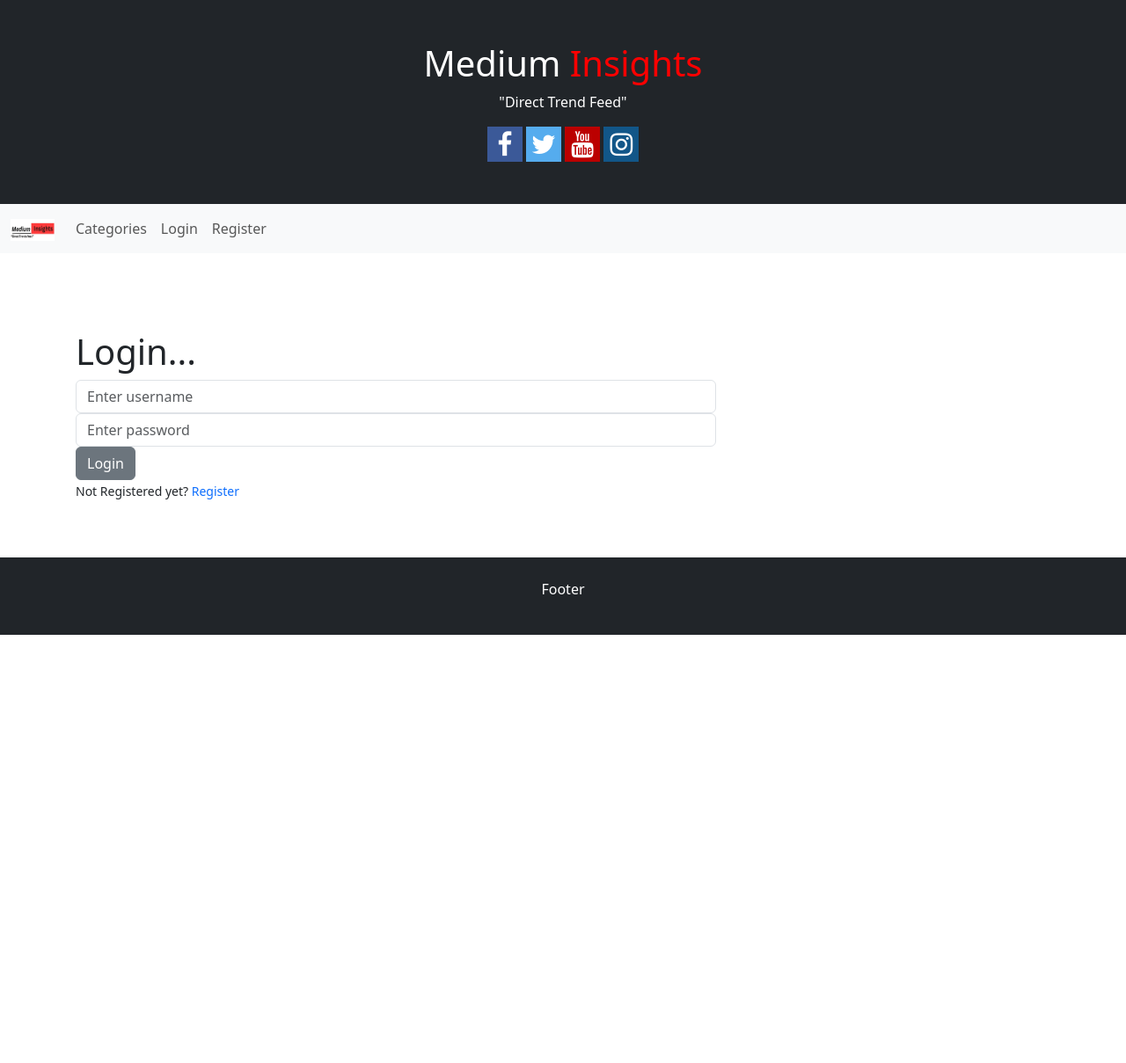
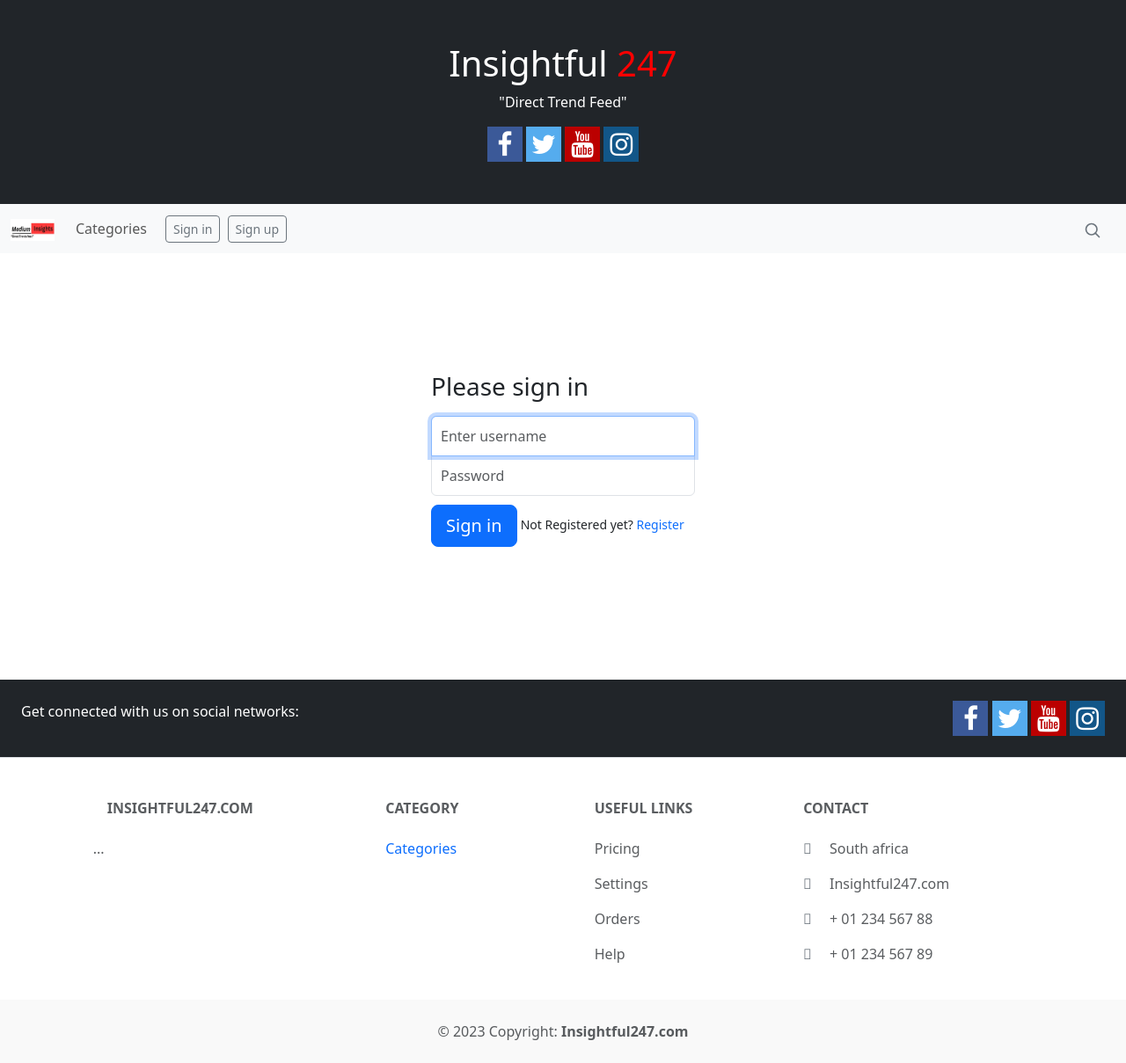
Before and after one commit to SilasCode/ablogDjango, a Django app: page /members/login/ in a window 1280 px wide. Shown: the whole page at 88% size. Before the commit the page ends 722 px from the top, so only its background shows below. Run offline with Django 4.2, Linux system fonts and the light colour scheme; some libraries are stand-ins or nearby versions.

Commit message:
tweaked app for heroku

```diff
--- a/members/templates/registration/login.html
+++ b/members/templates/registration/login.html
@@ -7,27 +7,19 @@
 {% if user.is_authenticated %}
 You're already logged in
 {% else %}
-
-<div class="row">
-    <div class="col-sm-8 p-3">
-		<h1>Login...</h1>
-		<div class="form-group">
-			<form method="POST">
-				{% csrf_token %}
-
-				<div class="form-group">
-				    <input type="text" class="form-control" placeholder="Enter username" name="username">
-				</div>
-
-			  	<div class="form-group">
-			    	<input type="password" class="form-control" placeholder="Enter password" name="password">
-			  	</div>
-
-			<button class="btn btn-secondary">Login</button>
-			</form>
-			<small>Not Registered yet? <a href="{% url 'register' %}">Register</a></small>
-		</div>
-	</div>
+<div class="singg">
+<form method="POST" class="form-signin">
+	<br><br><br><br><br>
+	{% csrf_token %}
+    <h1 class="h3 mb-3 font-weight-normal">Please sign in</h1>
+    <label for="inputText" class="sr-only">Username</label>
+    <input type="text" class="form-control" placeholder="Enter username" name="username" required autofocus>
+    <label for="inputPassword" class="sr-only">Password</label>
+    <input type="password" id="inputPassword" class="form-control" name="password" placeholder="Password" required>
+    <button class="btn btn-lg btn-primary btn-block" type="submit">Sign in</button>
+    <small>Not Registered yet? <a href="{% url 'register' %}">Register</a></small>
+    <br><br><br><br><br>
+</form>
 </div>
 
 {% endif %}
--- a/theblog/templates/base.html
+++ b/theblog/templates/base.html
@@ -54,13 +54,55 @@
       text-decoration: none;
     }
 
+.singg {
+  display: -ms-flexbox;
+  display: -webkit-box;
+  display: flex;
+  -ms-flex-align: center;
+  -ms-flex-pack: center;
+  -webkit-box-align: center;
+  align-items: center;
+  -webkit-box-pack: center;
+  justify-content: center;
+  padding-top: 0px;
+  padding-bottom: 40px;
+}
+
+    .form-signin {
+  width: 100%;
+  max-width: 330px;
+  padding: 15px;
+  margin: 0 auto;
+}
+
+.form-signin .form-control {
+  position: relative;
+  box-sizing: border-box;
+  height: auto;
+  padding: 10px;
+  font-size: 16px;
+}
+.form-signin .form-control:focus {
+  z-index: 2;
+}
+.form-signin input[type="text"] {
+  margin-bottom: -1px;
+  border-bottom-right-radius: 0;
+  border-bottom-left-radius: 0;
+}
+.form-signin input[type="password"] {
+  margin-bottom: 10px;
+  border-top-left-radius: 0;
+  border-top-right-radius: 0;
+}
+
 
   </style>
   </head>
 
   <body>
     <div class="p-5 bg-dark text-white text-center">
-    <h1>Medium <span style="color:red;">Insights</span></h1>
+    <h1>Insightful <span style="color:red;">247</span></h1>
     <p>"Direct Trend Feed"</p>
     <span>
       <a href="#" class="fa fa-facebook"></a>
@@ -118,18 +160,24 @@
 
             {% else %}
 
-            <li class="nav-item">
-              <a class="nav-link" href="{% url 'login' %}">Login</a>
+            <li class="col-4 d-flex justify-content-end align-items-center">
+              <a class="btn btn-sm btn-outline-secondary" href="{% url 'login' %}">Sign in</a>
             </li>
 
-            <li class="nav-item">
-              <a class="nav-link" href="{% url 'register' %}">Register</a>
+            <li class="col-4 d-flex justify-content-end align-items-center">
+              <a class="btn btn-sm btn-outline-secondary" href="{% url 'register' %}">Sign up</a>
             </li>
 
             {% endif %}
 
-
           </ul>
+          <div class="col-4 d-flex justify-content-end align-items-center">
+            <li class="nav-item d-flex justify-content-end">
+              <a class="nav-link link-secondary" href="{% url 'search' %}" aria-label="Search">
+              <svg xmlns="http://www.w3.org/2000/svg" width="20" height="20" fill="none" stroke="currentColor" stroke-linecap="round" stroke-linejoin="round" stroke-width="2" class="mx-3" role="img" viewBox="0 0 24 24"><title>Search</title><circle cx="10.5" cy="10.5" r="7.5"/><path d="M21 21l-5.2-5.2"/></svg>
+              </a>
+            </li>
+          </div>
           {% if user.is_authenticated %}
 
             <ul class="navbar-nav ml-auto">
@@ -156,16 +204,12 @@
       </div>
     </nav>
 
-    <br/>
-
-    <div class="container mt-5">
+    <div class="container">
       {% block content %}
 
       {% endblock %}
     </div>
-    <div class="mt-5 p-4 bg-dark text-white text-center ">
-      <p>Footer</p>
-    </div>
+
     <script src="https://cdn.jsdelivr.net/npm/bootstrap@5.3.1/dist/js/bootstrap.bundle.min.js" integrity="sha384-HwwvtgBNo3bZJJLYd8oVXjrBZt8cqVSpeBNS5n7C8IVInixGAoxmnlMuBnhbgrkm" crossorigin="anonymous"></script>
 
     <script>
@@ -181,7 +225,116 @@
 <script src="https://maxcdn.bootstrapcdn.com/bootstrap/4.5.2/js/bootstrap.min.js"></script>
 
 
-
   </body>
 
+  <!-- Footer -->
+<footer class="text-center text-lg-start bg-white text-muted">
+  <!-- Section: Social media -->
+  <section class="bg-dark d-flex justify-content-center justify-content-lg-between p-4 border-bottom">
+    <!-- Left -->
+    <div class="me-5 d-none d-lg-block">
+      <span class="text-white">Get connected with us on social networks:</span>
+    </div>
+    <!-- Left -->
+
+    <!-- Right -->
+    <div>
+      <span>
+      <a href="#" class="fa fa-facebook"></a>
+      <a href="#" class="fa fa-twitter"></a>
+      <a href="#" class="fa fa-youtube"></a>
+      <a href="#" class="fa fa-instagram"></a>
+      </span>
+    </div>
+    <!-- Right -->
+  </section>
+  <!-- Section: Social media -->
+
+  <!-- Section: Links  -->
+  <section class="">
+    <div class="container text-center text-md-start mt-5">
+      <!-- Grid row -->
+      <div class="row mt-3">
+        <!-- Grid column -->
+        <div class="col-md-3 col-lg-4 col-xl-3 mx-auto mb-4">
+          <!-- Content -->
+          <h6 class="text-uppercase fw-bold mb-4">
+            <i class="fas fa-gem me-3 text-secondary"></i>insightful247.com
+          </h6>
+          <span>
+            ...
+          </span>
+        </div>
+        <!-- Grid column -->
+
+        <!-- Grid column -->
+        <div class="col-md-2 col-lg-2 col-xl-2 mx-auto mb-4">
+          <!-- Links -->
+          <h6 class="text-uppercase fw-bold mb-4">
+            Category
+          </h6>
+          {% if cat_menu %}
+            {% for item in cat_menu %}
+              <p>
+                <a href="{% url 'category' item|slugify %}" class="text-reset">{{ item }}</a>
+              </p>
+            {% endfor %}
+            {% else %}
+              <p>
+                <a class="" href="{% url 'category-list' %}">Categories</a>
+              </p>
+          {% endif %}
+
+        </div>
+        <!-- Grid column -->
+
+        <!-- Grid column -->
+        <div class="col-md-3 col-lg-2 col-xl-2 mx-auto mb-4">
+          <!-- Links -->
+          <h6 class="text-uppercase fw-bold mb-4">
+            Useful links
+          </h6>
+          <p>
+            <a href="#!" class="text-reset">Pricing</a>
+          </p>
+          <p>
+            <a href="#!" class="text-reset">Settings</a>
+          </p>
+          <p>
+            <a href="#!" class="text-reset">Orders</a>
+          </p>
+          <p>
+            <a href="#!" class="text-reset">Help</a>
+          </p>
+        </div>
+        <!-- Grid column -->
+
+        <!-- Grid column -->
+        <div class="col-md-4 col-lg-3 col-xl-3 mx-auto mb-md-0 mb-4">
+          <!-- Links -->
+          <h6 class="text-uppercase fw-bold mb-4">Contact</h6>
+          <p><i class="fas fa-home me-3 text-secondary"></i> South africa</p>
+          <p>
+            <i class="fas fa-envelope me-3 text-secondary"></i>
+            Insightful247.com
+          </p>
+          <p><i class="fas fa-phone me-3 text-secondary"></i> + 01 234 567 88</p>
+          <p><i class="fas fa-print me-3 text-secondary"></i> + 01 234 567 89</p>
+        </div>
+        <!-- Grid column -->
+      </div>
+      <!-- Grid row -->
+    </div>
+  </section>
+  <!-- Section: Links  -->
+
+  <!-- Copyright -->
+  <div class="text-center p-4" style="background-color: rgba(0, 0, 0, 0.025);">
+    © 2023 Copyright:
+    <a class="text-reset fw-bold" href="https://mdbootstrap.com/">Insightful247.com</a>
+  </div>
+  <!-- Copyright -->
+</footer>
+<!-- Footer -->
+
 </html>
--- a/theblog/urls.py
+++ b/theblog/urls.py
@@ -1,5 +1,5 @@
 from django.urls import path
-#from . import views
+from . import views
 from .views import HomeView, ArticleDetailView, AddPostView, UpdatePostView, DeletePostView, AddCategoryView, CategoryView, CategoryListView, LikeView, AddCommentView
 
 urlpatterns = [
@@ -14,4 +14,6 @@
     path('category-list', CategoryListView, name='category-list'),
     path('like/<int:pk>', LikeView, name='like_post'),
     path('article/<int:pk>/comment/', AddCommentView.as_view(), name='add_comment'),
+    path('search/', views.search, name='search'),
+
 ]
```
Also changed, not shown: theblog/templates/article_details.html (+9 -7 lines), theblog/templates/home.html (+11 -1 lines), theblog/templates/search.html (added, +79 -0 lines), theblog/views.py (+14 -2 lines), db.sqlite3.
